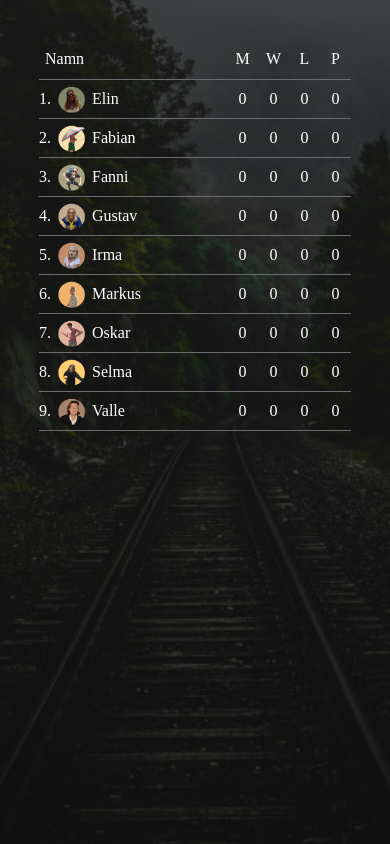
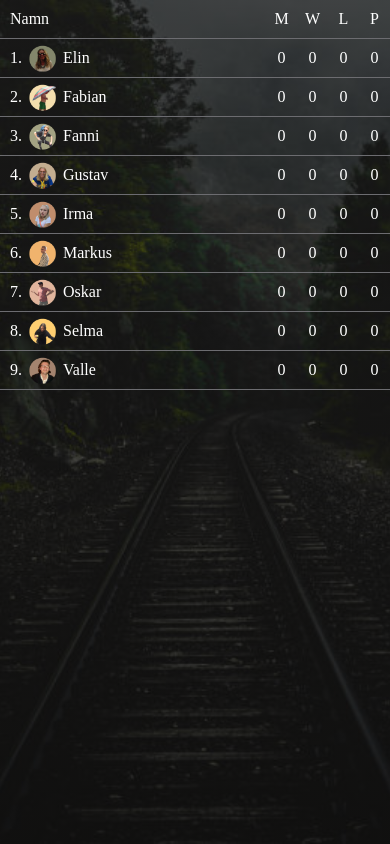
Before and after one commit to g-lowen/on-track, a React (Vite) app: page / in a window 390 px wide. Built offline with nearby package versions, Linux system fonts and the light colour scheme.

Commit message:
Remove table padding on mobile

```diff
--- a/public/PlayerBets.json
+++ b/public/PlayerBets.json
@@ -174,16 +174,16 @@
         "points": 0
       },
       "bets": {
-        "g11": "Marie Agerhäll & Fritte Fritzson",
+        "g11": "Hanna Hellquist & Ina Lundström",
         "g12": "Hanna Hellquist & Ina Lundström",
         "g13": "Marie Agerhäll & Fritte Fritzson",
         "g21": "Christopher Garplind & Emma Peters",
         "g22": "Cecilia Düringer & Jonatan Unge",
         "g23": "Cecilia Düringer & Jonatan Unge",
-        "g31": "Marit Bergman & Karin Bojs",
+        "g31": "Jason Diakité & Marcus Samuelsson",
         "g32": "Johar Bendjelloul & Josefin Johansson",
         "g33": "Johar Bendjelloul & Josefin Johansson",
-        "p1": "Marit Bergman & Karin Bojs",
+        "p1": "Christopher Garplind & Emma Peters",
         "p2": "Cecilia Düringer & Jonatan Unge",
         "p3": "Johar Bendjelloul & Josefin Johansson",
         "p4": "Cecilia Düringer & Jonatan Unge"
--- a/src/home/Home.jsx
+++ b/src/home/Home.jsx
@@ -48,7 +48,10 @@ function Home() {
   return (
     <section className={`${styles["home"]}`}>
       <div className={`${styles["heading-row"]}`}>
-        <div className={`${styles["row-item"]} ${styles["row-item-1"]}`}>
+        <div
+          className={`${styles["row-item"]} ${styles["row-item-1"]}`}
+          style={{ marginLeft: "10px" }}
+        >
           <button
             className={`${styles["btn"]} ${styles["link"]}`}
             onClick={clickHandler}
@@ -110,7 +113,10 @@ function Home() {
 
         return (
           <div className={`${styles["row"]}`} key={index}>
-            <div className={`${styles["row-item"]} ${styles["row-item-1"]}`}>
+            <div
+              className={`${styles["row-item"]} ${styles["row-item-1"]}`}
+              style={{ marginLeft: "10px" }}
+            >
               <Link className={styles["row-item-1"]} to={playerInfo.name}>
                 {`${index + 1 + ". "}`}
                 <img
@@ -126,22 +132,19 @@ function Home() {
             </div>
             <div className={`${styles["row-item"]} ${styles["row-item-3"]}`}>
               {playerInfo.win}
-              {/* {win} */}
             </div>
             <div className={`${styles["row-item"]} ${styles["row-item-4"]}`}>
               {playerInfo.loss}
-              {/* {loss} */}
             </div>
             <div
               className={`${styles["row-item"]} ${
                 styles["row-item-5"]
               }  ${"desk"}`}
             >
-              {playerInfo.percent}%{/* {percent}% */}
+              {playerInfo.percent}%
             </div>
             <div className={`${styles["row-item"]} ${styles["row-item-6"]}`}>
               {playerInfo.points}
-              {/* {points} */}
             </div>
           </div>
         )
--- a/src/home/Home.module.css
+++ b/src/home/Home.module.css
@@ -2,7 +2,7 @@
   align-items: center;
   display: flex;
   flex-direction: column;
-  padding: 10%;
+  /* padding: 10%; */
 
   background-attachment: fixed;
   background-image: linear-gradient(to bottom, var(--main20), var(--main10)),
@@ -33,6 +33,7 @@
   font-size: 16px;
   font-family: "Times New Roman", Times, serif;
   outline: inherit;
+  padding: 0;
 }
 
 .row-item-1 {
@@ -58,9 +59,12 @@
 }
 
 .player-icon {
+  align-items: center;
+  display: flex;
   height: 31px;
   margin: auto 5px auto 5px;
   width: 31px;
+  text-align: center;
 }
 
 @media (min-width: 769px) {
--- a/src/player/Player.module.css
+++ b/src/player/Player.module.css
@@ -46,8 +46,14 @@
 }
 
 .go-back-btn {
-  font-size: 24px;
+  align-items: center;
+  font-size: 48px;
   font-weight: 600;
+  height: 48px;
+  display: flex;
+  justify-content: center;
+  padding: 0;
+  width: 48px;
 
   /* positioning */
   left: 0%;
```
